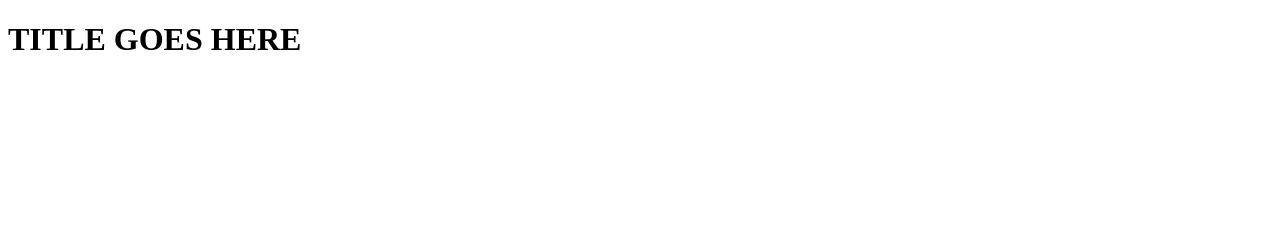
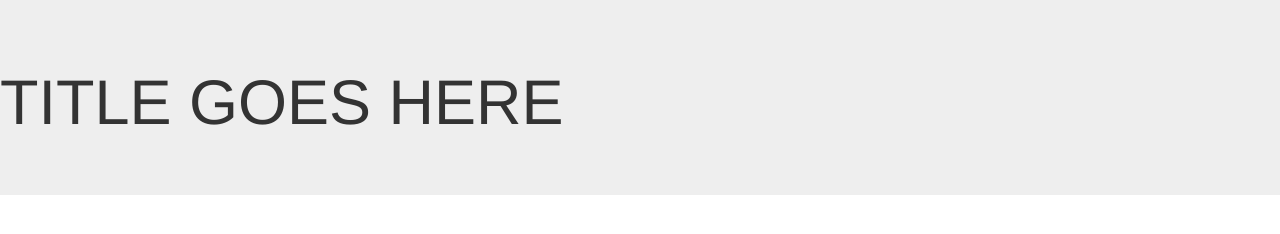
Before and after one commit to UMM-CSci-3601-S16/longAngularDemo, a plain HTML site: page index.html in a window 1280 px wide. Drawn offline with nearby package versions, Linux system fonts and the light colour scheme.

Commit message:
Added bootstrap

```diff
--- a/index.html
+++ b/index.html
@@ -4,10 +4,14 @@
 <head>
   <meta charset="UTF-8"></meta>
   <title>Our Awesome Angular App!</title>
+
+  <link rel="stylesheet" href="https://maxcdn.bootstrapcdn.com/bootstrap/3.3.6/css/bootstrap.min.css"/>
 </head>
 
 <body>
-  <h1> TITLE GOES HERE </h1>
+  <div class="jumbotron">
+    <h1> TITLE GOES HERE </h1>
+  </div>
 
 
 </body>
```
